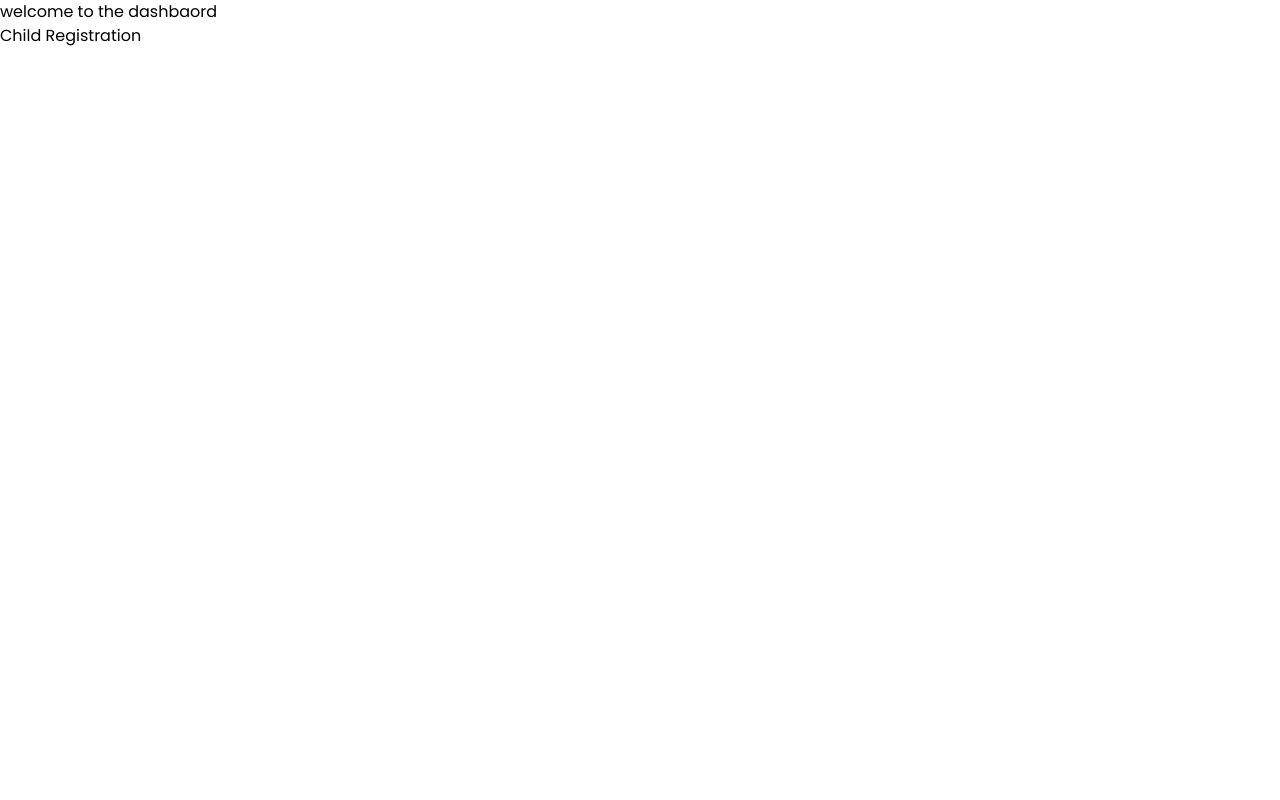
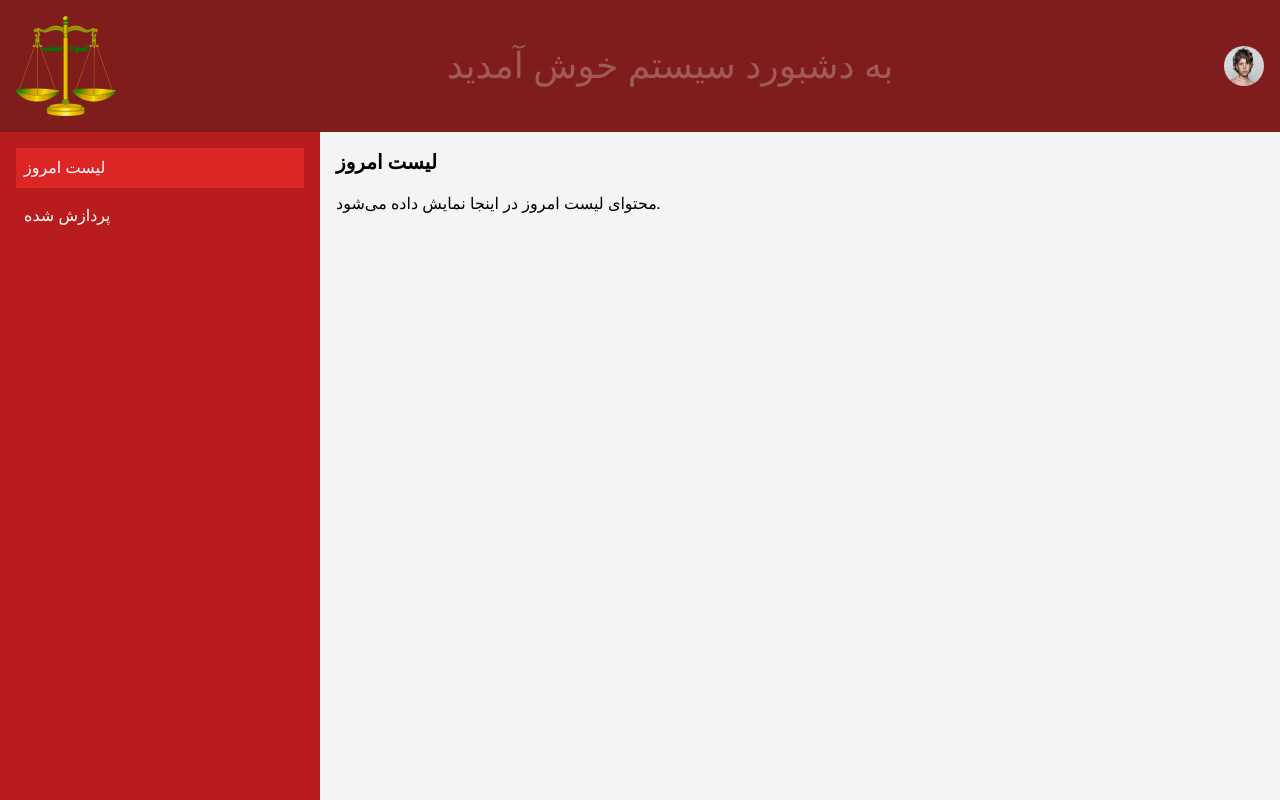
Before and after one commit to Abbas2001Alizada/un-pro, a React (Vite) app in the folder frontend/: page /dashboard in a window 1280 px wide. Built offline with nearby package versions, Linux system fonts and the light colour scheme.

Commit message:
dashboard part id developed

```diff
--- a/frontend/package.json
+++ b/frontend/package.json
@@ -10,6 +10,7 @@
     "preview": "vite preview"
   },
   "dependencies": {
+    "framer-motion": "^11.2.6",
     "react": "^18.2.0",
     "react-dom": "^18.2.0",
     "react-router-dom": "^6.23.1"
--- a/frontend/src/App.jsx
+++ b/frontend/src/App.jsx
@@ -5,9 +5,10 @@
 // import { useState } from "react";
 import { Link } from "react-router-dom";
 import { BrowserRouter as Router, Route, Routes } from "react-router-dom";
-import Dashboard from "./pages/Dashboard";
+import LoginPage from "./pages/LoginPage";
 import RegisterChild from "./pages/RegisterChild";
 import DefaultLayout from "./pages/DefaultLayout";
+import Dashboard from "./pages/Dashboard";
 function App() {
   // const [isFormOpen, setIsFormOpen] = useState(false);
 
@@ -23,6 +24,7 @@ function App() {
       {/* <Link to="/dashoard">Dashboard</Link> */}
       <Router>
         <Routes>
+          <Route path="/login" element={<LoginPage />} />
           <Route path="/dashboard" element={<Dashboard />} />
           <Route path="/" element={<DefaultLayout />} />
           <Route path="/child/registeration" element={<RegisterChild />} />
--- a/frontend/src/component/Nav/Navbbar.jsx
+++ b/frontend/src/component/Nav/Navbbar.jsx
@@ -12,7 +12,7 @@ const Nav = ({openform}) => {
     setIsSearchFormOpen(!isSearchFormOpen);
   };
   return (
-    <div id="total" className="w-full md:flex lg:flex bg-red-600   text-white p-2">
+    <div id="total" className="w-full md:flex lg:flex bg-red-950 text-white p-2">
       <div id="logo" className=" basis-1/2">
         {/* Logo Section */}
         <div className="flex justify-center items-center">
--- a/frontend/src/component/fotter/footer.jsx
+++ b/frontend/src/component/fotter/footer.jsx
@@ -2,7 +2,7 @@ import React from 'react';
 
 const Footer = () => {
   return (
-    <footer className="bg-red-600 text-white py-8">
+    <footer className="bg-red-950 text-white py-8">
       <div className="container mx-auto flex flex-col md:flex-row justify-between items-center space-y-6 md:space-y-0">
         <div className="flex flex-col items-center md:items-start">
           <h2 className="text-lg font-semibold mb-4">Contact Us</h2>
--- a/frontend/src/pages/Dashboard.jsx
+++ b/frontend/src/pages/Dashboard.jsx
@@ -1,10 +1,86 @@
-import { Link } from "react-router-dom";
+import logo from '../../public/photoes/logo.png';
+import profile from '../../public/photoes/profile.jpg';
+  import React, { useState } from 'react';
+  import { motion } from 'framer-motion';
 
   const Dashboard = () => {
+    const user = "ali";
+    if (!user) {
+      return <Navigate to="/login" />;
+    }
+    const [selectedOption, setSelectedOption] = useState('today');
+    const [dropdownOpen, setDropdownOpen] = useState(false);
+
+
     return (
+      <div className="min-h-screen flex flex-col bg-gradient-to-br from-red-900 via-red-700 to-red-400">
+        {/* Navbar */}
+        <nav className="bg-red-900 text-white p-4 flex justify-between items-center">
+          <div className="text-xl font-bold"><img src={logo} alt="" /></div>
           <div>
-      <h1>welcome to the dashbaord</h1>
-      <Link to="/child/registeration">Child Registration</Link>
+            <p className='animate-pulse opacity-0 duration-100 sm:text-xl md:text-2xl lg:text-4xl'>به دشبورد سیستم خوش آمدید</p>
+          </div>
+
+          <div className="relative">
+            <img
+              src={profile}
+              alt="Profile"
+              className="rounded-full w-10 h-10 cursor-pointer"
+              onClick={() => setDropdownOpen(!dropdownOpen)}
+            />
+            {dropdownOpen && (
+              <div className="absolute right-0 mt-2 w-48 bg-white rounded-md shadow-lg py-1">
+                <a
+                  href="#"
+                  className="block px-4 py-2 text-gray-700 hover:bg-gray-100"
+                >
+                  بازدید از پروفایل
+                </a>
+                <a
+                  href="#"
+                  className="block px-4 py-2 text-gray-700 hover:bg-gray-100"
+                >
+                  خروج
+                </a>
+              </div>
+            )}
+          </div>
+        </nav>
+
+        <div className="flex flex-grow">
+          {/* Sidebar */}
+          <aside className="bg-red-700 text-white w-1/4 p-4">
+            <ul>
+              <li
+                className={`p-2 cursor-pointer ${selectedOption === 'today' && 'bg-red-600'}`}
+                onClick={() => setSelectedOption('today')}
+              >
+                لیست امروز
+              </li>
+              <li
+                className={`p-2 cursor-pointer mt-2 ${selectedOption === 'processed' && 'bg-red-600'}`}
+                onClick={() => setSelectedOption('processed')}
+              >
+                پردازش شده
+              </li>
+            </ul>
+          </aside>
+
+          {/* Main Content */}
+          <main className="flex-grow bg-gray-100 p-4">
+            {selectedOption === 'today' ? (
+              <section>
+                <h2 className="text-xl font-semibold mb-4">لیست امروز</h2>
+                <p>محتوای لیست امروز در اینجا نمایش داده می‌شود.</p>
+              </section>
+            ) : (
+              <section>
+                <h2 className="text-xl font-semibold mb-4">پردازش شده</h2>
+                <p>محتوای پردازش شده در اینجا نمایش داده می‌شود.</p>
+              </section>
+            )}
+          </main>
+        </div>
       </div>
     );
   };
--- /dev/null
+++ b/frontend/src/pages/LoginPage.jsx
@@ -0,0 +1,60 @@
+import React from "react";
+import { Navigate } from "react-router-dom";
+
+function LoginPage() {
+  // just for testing purposes
+  const user = "ali";
+  if (user) {
+    return <Navigate to="/dashboard" />;
+  }
+
+  return (
+    <div className="min-h-screen flex items-center justify-center bg-red-900">
+      <div className="bg-white p-8 rounded-lg shadow-lg w-full max-w-md">
+        <h2 className="text-2xl font-bold text-center text-gray-900 mb-6">
+          ورود به حساب کاربری
+        </h2>
+        <form>
+          <div className="mb-4">
+            <label
+              className="block text-gray-700 text-sm font-bold mb-2"
+              htmlFor="username"
+            >
+              نام کاربری
+            </label>
+            <input
+              type="text"
+              id="username"
+              className="shadow appearance-none border rounded w-full py-2 px-3 text-gray-700 leading-tight focus:outline-none focus:shadow-outline"
+              placeholder="نام کاربری خود را وارد کنید"
+            />
+          </div>
+          <div className="mb-6">
+            <label
+              className="block text-gray-700 text-sm font-bold mb-2"
+              htmlFor="password"
+            >
+              رمز عبور
+            </label>
+            <input
+              type="password"
+              id="password"
+              className="shadow appearance-none border rounded w-full py-2 px-3 text-gray-700 mb-3 leading-tight focus:outline-none focus:shadow-outline"
+              placeholder="رمز عبور خود را وارد کنید"
+            />
+          </div>
+          <div className="flex items-center justify-between">
+            <button
+              type="submit"
+              className="bg-blue-500 hover:bg-blue-700 text-white font-bold py-2 px-4 rounded focus:outline-none focus:shadow-outline"
+            >
+              ورود
+            </button>
+          </div>
+        </form>
+      </div>
+    </div>
+  );
+}
+
+export default LoginPage;
```
Also changed, not shown: frontend/public/photoes/profile.jpg (added), 1 other file (tests, documents, lock files or other folders). Lines whose indentation alone changed are shown as unchanged.
